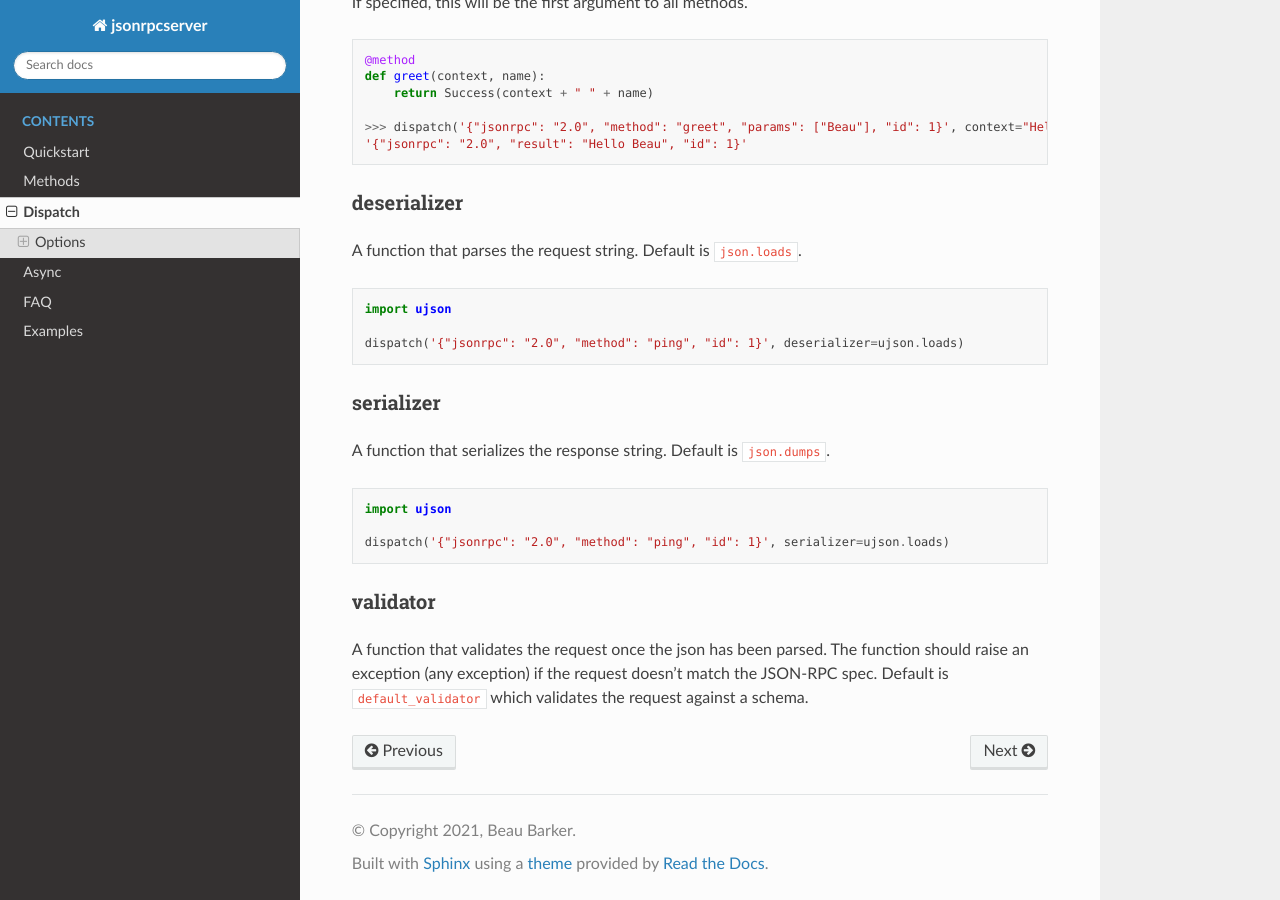
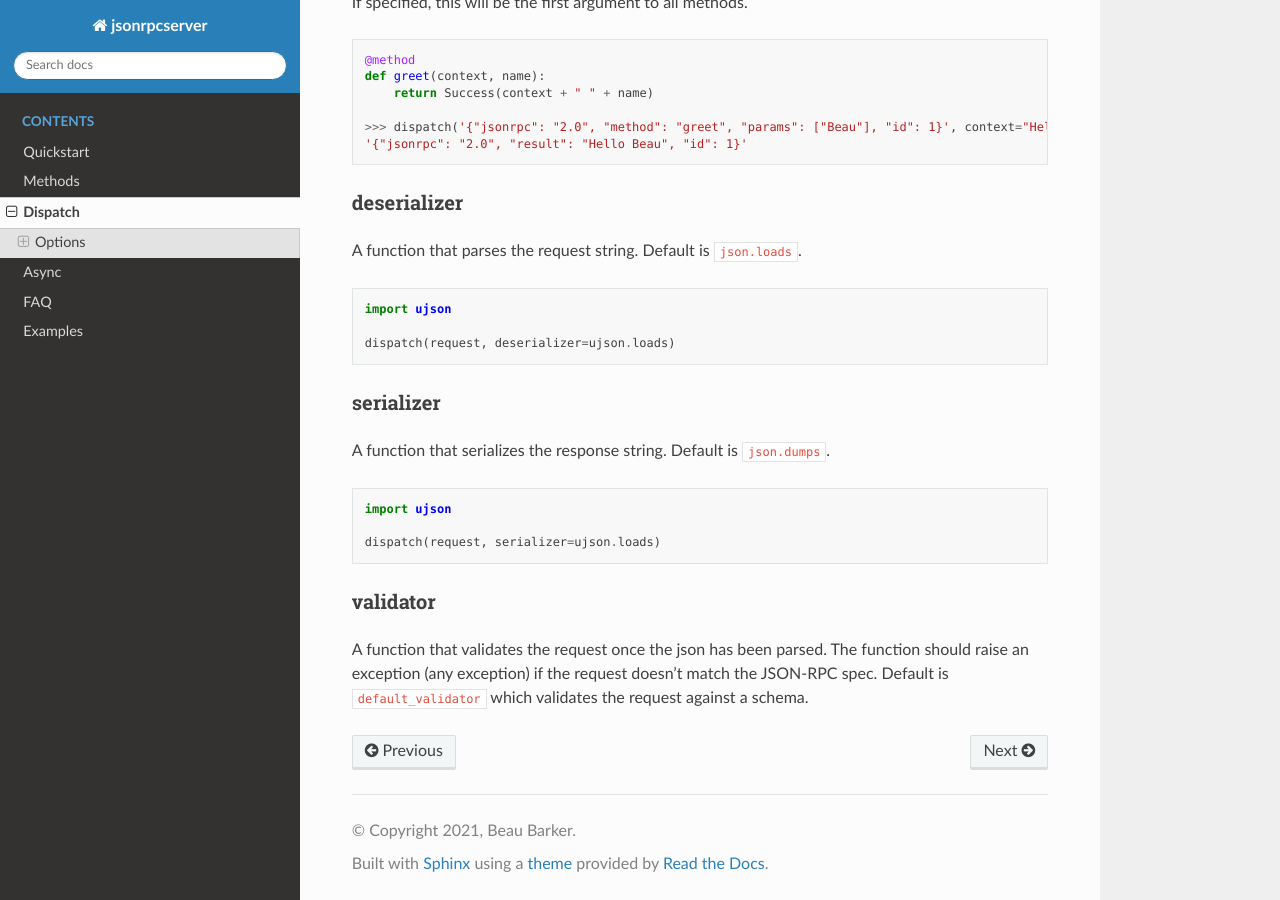
Before and after one commit to explodinglabs/jsonrpcserver, a Sphinx documentation site: the page built from docs/dispatch.md, in a window 1280 px wide and 900 px high, scrolled down 769 px. Built offline with Sphinx 7.4.7 and the Read the Docs theme 2.0.0, drawn with Linux system fonts in a browser that asks for light colours.

Commit message:
Update dispatch.md

````diff
--- a/docs/dispatch.md
+++ b/docs/dispatch.md
@@ -48,7 +48,7 @@ A function that parses the request string. Default is `json.loads`.
 ```python
 import ujson
 
-dispatch('{"jsonrpc": "2.0", "method": "ping", "id": 1}', deserializer=ujson.loads)
+dispatch(request, deserializer=ujson.loads)
 ```
 
 ### serializer
@@ -58,7 +58,7 @@ A function that serializes the response string. Default is `json.dumps`.
 ```python
 import ujson
 
-dispatch('{"jsonrpc": "2.0", "method": "ping", "id": 1}', serializer=ujson.loads)
+dispatch(request, serializer=ujson.loads)
 ```
 
 ### validator
````
